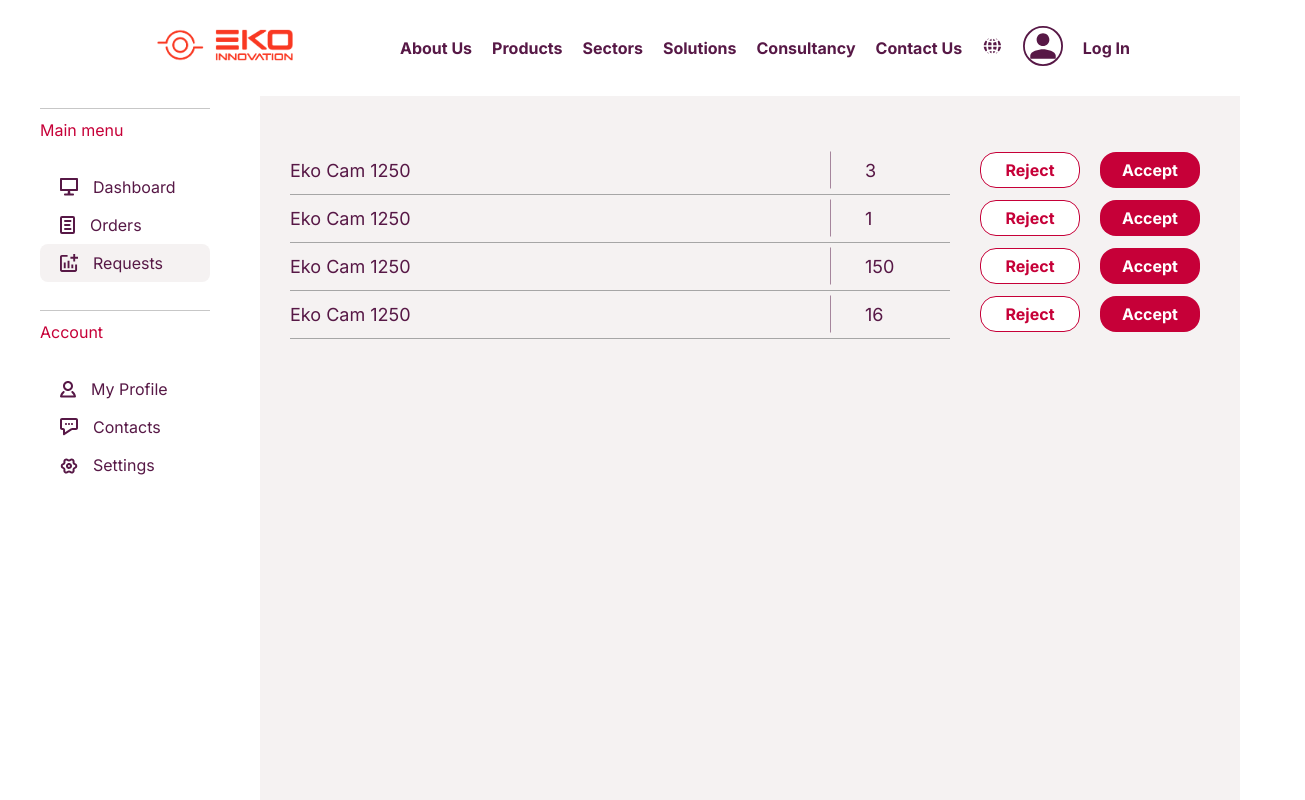
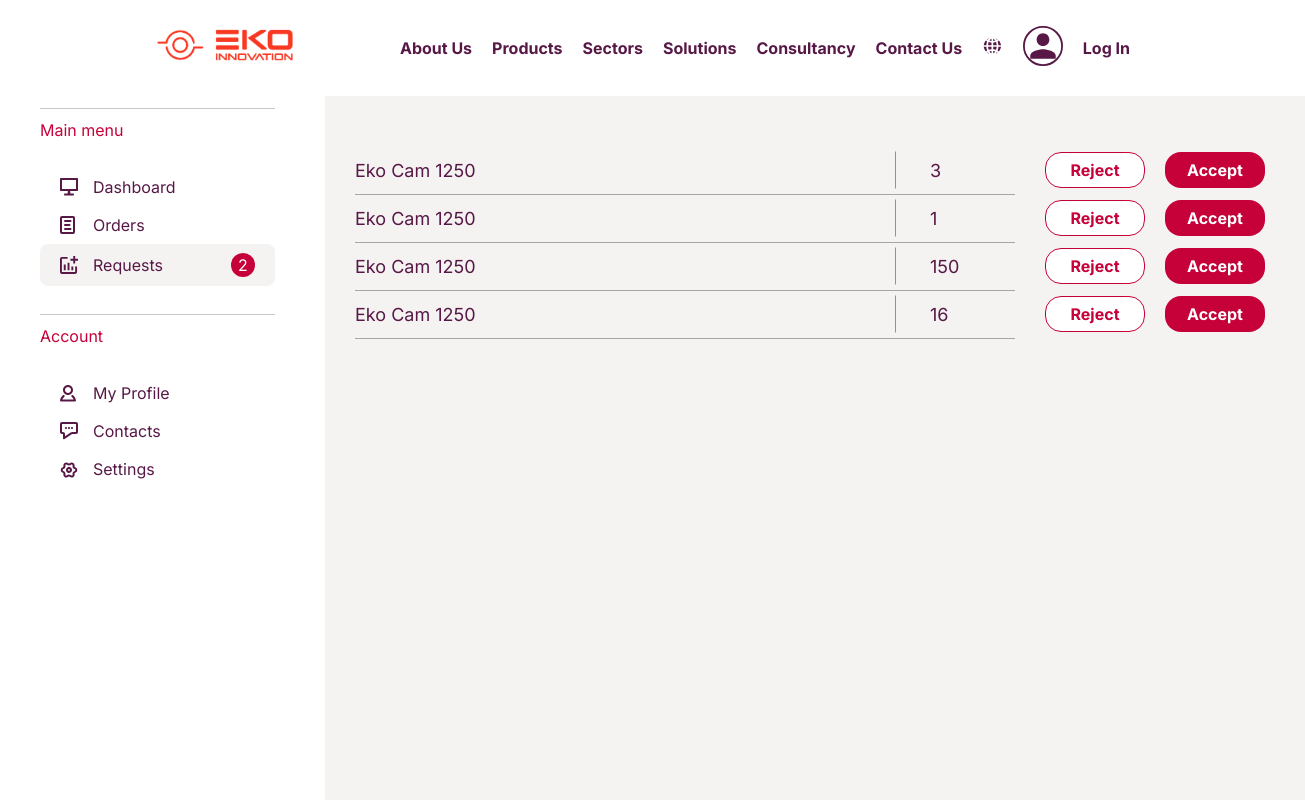
Before and after one commit to ZerdaGul/SoftMinds-Software-Project, a React (Create React App) app in the folder frontend/: page /profile/requests in a window 1280 px wide. Shown: the top 800 px of the page, 1305 px wide, since content can reach past the window. Built offline with nearby package versions, Linux system fonts and the light colour scheme.

Commit message:
request indicator ui

```diff
--- a/frontend/src/components/side-menu/SideMenu.jsx
+++ b/frontend/src/components/side-menu/SideMenu.jsx
@@ -1,4 +1,4 @@
-import React from 'react'
+import React, { useEffect, useState } from 'react'
 import { NavLink } from 'react-router-dom'
 
 // import cart from '../../assets/icons/profile/cart.svg';
@@ -8,6 +8,18 @@ import user from '../../assets/icons/profile/user.svg';
 import "./sideMenu.scss"
 
 const SideMenu = ({main_menu}) => {
+    const [newRequest, setNewRequest] = useState(0);
+    useEffect(()=> {
+        main_menu.forEach(({text}) => {
+            if(text === 'Requests') {
+                //load requests
+                //temporarly:
+                setNewRequest(2)
+            }
+        })
+    },[])
+
+
   return (
     <aside className='side-menu'>
         <div className="side-menu__title">Main menu</div>
@@ -15,25 +27,16 @@ const SideMenu = ({main_menu}) => {
             {main_menu.map(({path, icon, alt, text}) => {
                 return(
                     <li>
-                        <NavLink className='side-menu__link' to={path}
+                        <NavLink key={text} className='side-menu__link' to={path}
                             style={({isActive}) => ({backgroundColor: isActive ? '#F5F2F2' : 'inherit'})}>
                             <img src={icon} alt={alt}></img>
-                            {text}</NavLink>
+                            {text}
+                            {newRequest && text==="Requests" && <div className="indicator">{newRequest}</div>}</NavLink>
+
+
                     </li>
                 )
             })}
-            {/* <li>
-                <NavLink className='side-menu__link' to='/profile/dashboard'
-                    style={({isActive}) => ({backgroundColor: isActive ? '#F5F2F2' : 'inherit'})}>
-                    <img src={dashboard} alt='dashboard'></img>
-                    Dashboard</NavLink>
-            </li>
-            <li>
-                <NavLink className='side-menu__link' to="/profile/orders"
-                    style={({isActive}) => ({backgroundColor: isActive ? '#F5F2F2' : 'inherit'})}>
-                    <img src={orders} alt='orders'></img>
-                    Orders</NavLink>
-            </li> */}
         </ul>
         <div className="side-menu__title">Account</div>
         <ul className="side-menu__link-wrapper">
--- a/frontend/src/components/side-menu/sideMenu.scss
+++ b/frontend/src/components/side-menu/sideMenu.scss
@@ -26,15 +26,27 @@
         margin-bottom: 40px;
     }
     &__link{
+        position: relative;
         color: #571846;
         padding: 9px 20px;
         font-size: 16px;
-        width: 100%;
+        width: 235px;
         border-radius: 8px;
         display: flex;
         align-items: center;
-        img{
-            margin-right: 15px;
-        }
+        display: grid;
+        grid-template-columns: 18px auto 24px;
+        gap: 15px;
+    }
+    .indicator{
+        width: 24px;
+        height: 24px;
+        font-size: 16px;
+        color:#fff;
+        background-color: $red;
+        border-radius: 100%;
+        display: flex;
+        align-items:center;
+        justify-content: center;
     }
 }
```
